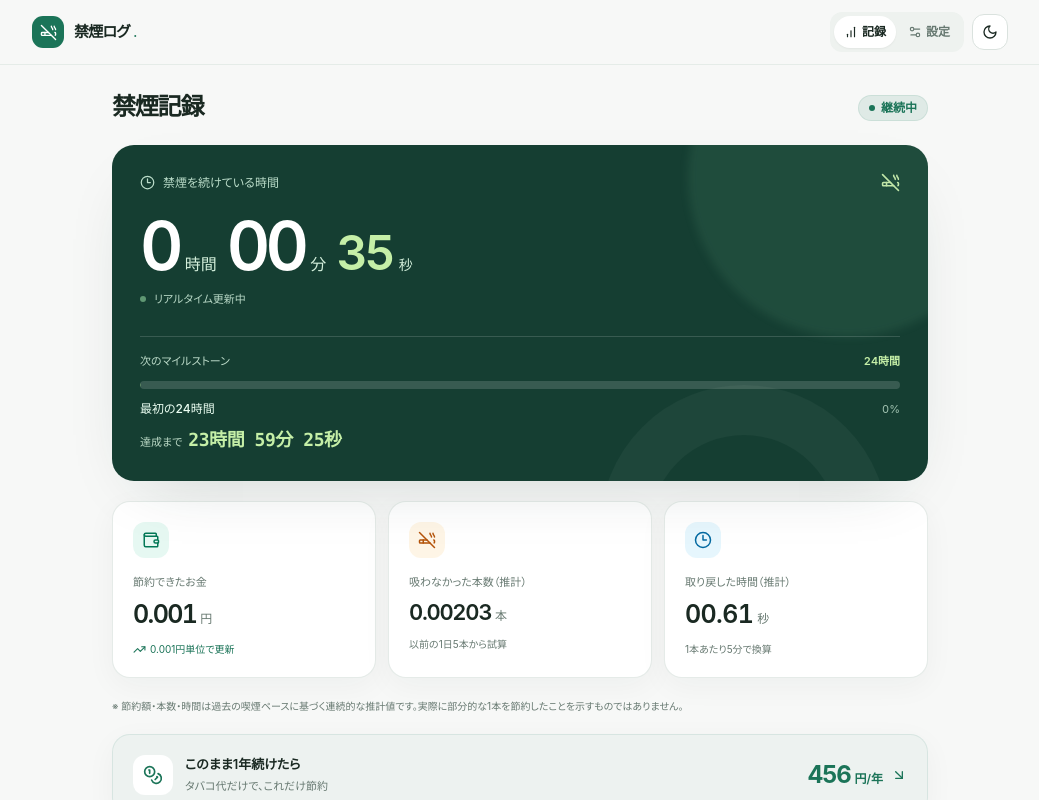
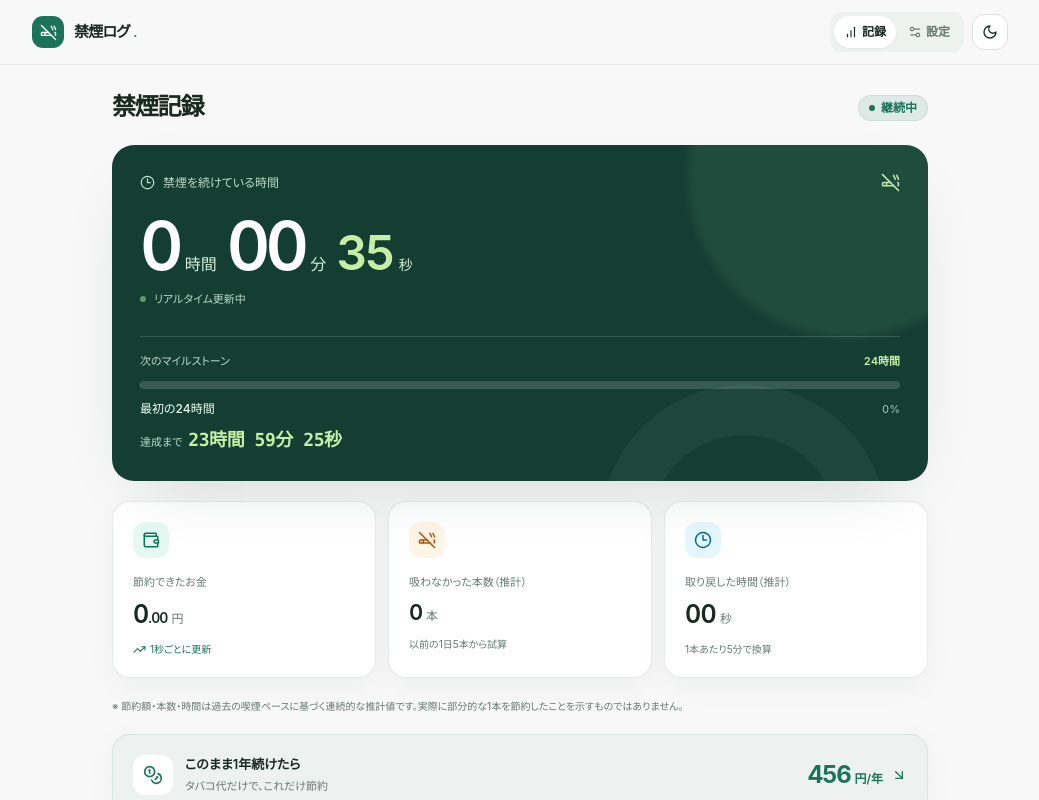
Before and after one commit to ShunsukeOta/no-smoking-tracker, a React (Vite) app: page / in a window 1280 px wide. Both pictures are taken after typing "5", "5", "5" into the empty fields and a click on the button "禁煙記録をはじめる". Shown: the top 800 px of the page, without its empty margins (120-1159 px from the left). Built offline with nearby package versions, Linux system fonts and the light colour scheme.

Commit message:
fix: simplify savings, avoided cigarettes and reclaimed time precision

```diff
--- a/src/components/Dashboard.tsx
+++ b/src/components/Dashboard.tsx
@@ -8,9 +8,7 @@ import { Separator } from '@/components/ui/separator'
 import { formatDateTime, formatRemaining, getNextMilestone, getQuitStats, MILESTONES, type QuitProfile } from '@/lib/tracker'
 
 const number = new Intl.NumberFormat('ja-JP').format
-const yenFormat = new Intl.NumberFormat('ja-JP', { minimumFractionDigits: 3, maximumFractionDigits: 3 })
-const cigarettesFormat = new Intl.NumberFormat('ja-JP', { minimumFractionDigits: 5, maximumFractionDigits: 5 })
-const secondsFormat = new Intl.NumberFormat('ja-JP', { minimumIntegerDigits: 2, minimumFractionDigits: 2, maximumFractionDigits: 2 })
+const yenFormat = new Intl.NumberFormat('ja-JP', { minimumFractionDigits: 2, maximumFractionDigits: 2 })
 const pad = (n: number) => String(n).padStart(2, '0')
 
 function elapsedParts(elapsedMs: number) {
@@ -26,13 +24,14 @@ function elapsedParts(elapsedMs: number) {
 }
 
 function ReclaimedTime({ seconds }: { seconds: number }) {
-  const hours = Math.floor(seconds / 3600)
-  const minutes = Math.floor((seconds % 3600) / 60)
-  const remainingSeconds = seconds % 60
+  const wholeSeconds = Math.floor(seconds)
+  const hours = Math.floor(wholeSeconds / 3600)
+  const minutes = Math.floor((wholeSeconds % 3600) / 60)
+  const remainingSeconds = wholeSeconds % 60
   return <div className="flex flex-wrap items-baseline gap-x-1 gap-y-0.5 tabular-nums">
     {hours > 0 && <><strong className="text-[23px] font-semibold tracking-tight sm:text-[25px]">{number(hours)}</strong><span className="text-xs text-muted-foreground">時間</span></>}
     {(minutes > 0 || hours > 0) && <><strong className="text-[23px] font-semibold tracking-tight sm:text-[25px]">{minutes}</strong><span className="text-xs text-muted-foreground">分</span></>}
-    <strong className="text-[23px] font-semibold tracking-tight sm:text-[25px]">{secondsFormat.format(remainingSeconds)}</strong><span className="text-xs text-muted-foreground">秒</span>
+    <strong className="text-[23px] font-semibold tracking-tight sm:text-[25px]">{pad(remainingSeconds)}</strong><span className="text-xs text-muted-foreground">秒</span>
   </div>
 }
 
@@ -42,6 +41,7 @@ export default function Dashboard({ profile, now }: { profile: QuitProfile; now:
   const elapsed = elapsedParts(stats.elapsedMs)
   const next = getNextMilestone(stats.elapsedDays)
   const visibleMilestones = showAll ? MILESTONES : MILESTONES.slice(0, 6)
+  const [savedYenWhole, savedYenFraction] = yenFormat.format(stats.savedYenPrecise).split('.')
 
   return (
     <div className="space-y-4 pb-10 sm:space-y-5">
@@ -82,13 +82,13 @@ export default function Dashboard({ profile, now }: { profile: QuitProfile; now:
         <Card className="col-span-2 rounded-[18px] sm:col-span-1"><CardContent className="p-4 sm:p-5">
           <div className="mb-4 inline-flex h-9 w-9 items-center justify-center rounded-xl bg-emerald-500/10 text-emerald-700 dark:text-emerald-300"><Wallet size={18} /></div>
           <p className="text-[11px] text-muted-foreground">節約できたお金</p>
-          <div className="mt-1.5 flex flex-wrap items-baseline gap-1 tabular-nums"><strong className="text-[27px] font-semibold tracking-[-.065em] sm:text-[25px]">{yenFormat.format(stats.savedYenPrecise)}</strong><span className="text-xs text-muted-foreground">円</span></div>
-          <div className="mt-2 flex items-center gap-1 text-[10px] text-primary"><TrendingUp size={13} /> 0.001円単位で更新</div>
+          <div className="mt-1.5 flex flex-wrap items-baseline gap-1 tabular-nums"><strong className="font-semibold tracking-[-.065em]"><span className="text-[27px] sm:text-[25px]">{savedYenWhole}</span><span className="text-[15px] sm:text-[14px]">.{savedYenFraction}</span></strong><span className="text-xs text-muted-foreground">円</span></div>
+          <div className="mt-2 flex items-center gap-1 text-[10px] text-primary"><TrendingUp size={13} /> 1秒ごとに更新</div>
         </CardContent></Card>
         <Card className="rounded-[18px]"><CardContent className="p-4 sm:p-5">
           <div className="mb-4 inline-flex h-9 w-9 items-center justify-center rounded-xl bg-amber-500/10 text-amber-700 dark:text-amber-300"><CigaretteOff size={18} /></div>
           <p className="text-[11px] text-muted-foreground">吸わなかった本数（推計）</p>
-          <div className="mt-1.5 flex flex-wrap items-baseline gap-1 tabular-nums"><strong className="text-[23px] font-semibold tracking-[-.06em] sm:text-[22px]">{cigarettesFormat.format(stats.avoidedCigarettesPrecise)}</strong><span className="text-xs text-muted-foreground">本</span></div>
+          <div className="mt-1.5 flex flex-wrap items-baseline gap-1 tabular-nums"><strong className="text-[23px] font-semibold tracking-[-.06em] sm:text-[22px]">{number(stats.avoidedCigarettes)}</strong><span className="text-xs text-muted-foreground">本</span></div>
           <p className="mt-2 text-[10px] text-muted-foreground">以前の1日{profile.cigarettesPerDay}本から試算</p>
         </CardContent></Card>
         <Card className="rounded-[18px]"><CardContent className="p-4 sm:p-5">
```
